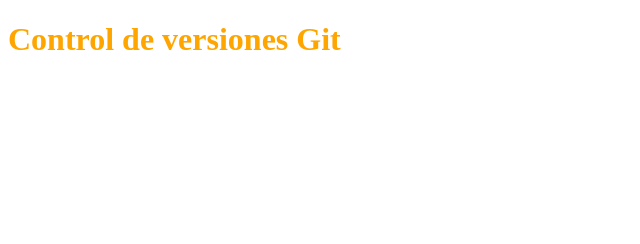
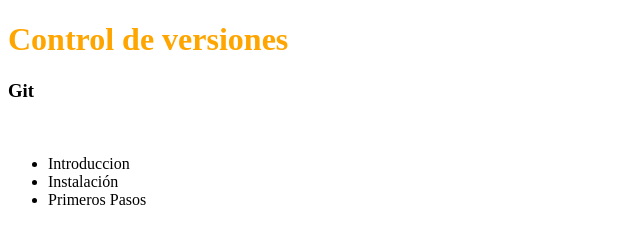
Before and after one commit to jsgdam/gitExamen, a plain HTML site: page index.html in a window 1280 px wide. Shown: the whole page, without its empty margins (0-640 px from the left). Drawn offline with Linux system fonts and the light colour scheme.

Commit message:
Nueva rama

```diff
--- a/index.html
+++ b/index.html
@@ -5,6 +5,13 @@
 	<title>Pruebas con Git Examen</title>
 </head>
 <body>
-	<h1 style="color:orange">Control de versiones Git</h1>
+	<h1 style="color:orange">Control de versiones</h1>
+	<h3>Git</h3>
+	<br>
+	<ul>
+	    <li>Introduccion</li>
+	    <li>Instalación</li>
+	    <li>Primeros Pasos</li>
+	</ul>
 </body>
 </html>
```
